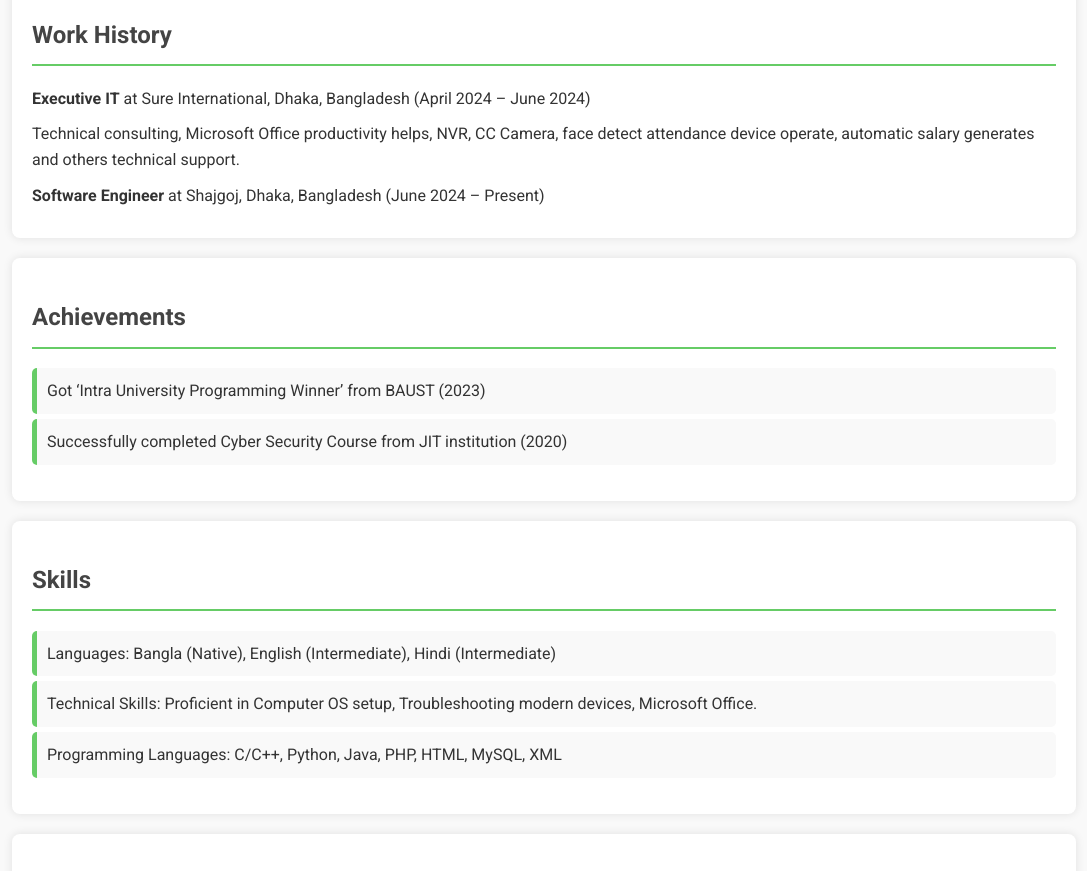
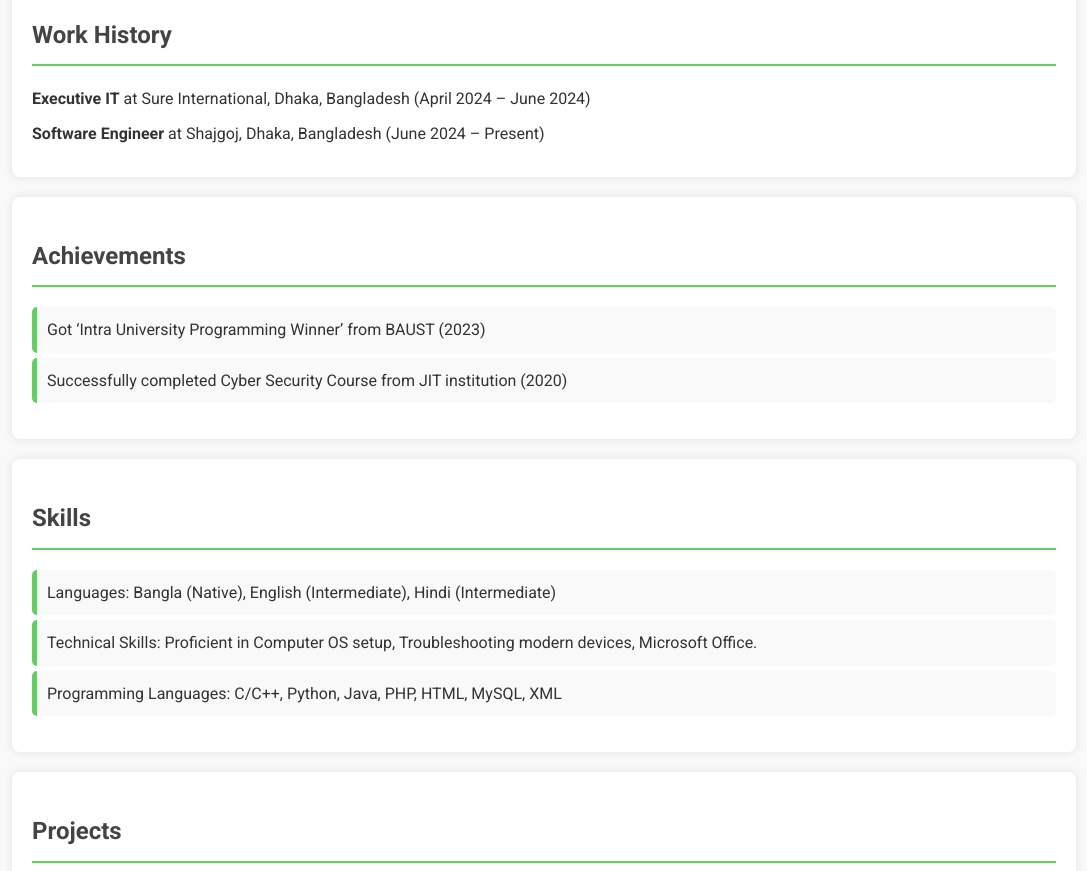
Before and after one commit to aliarman1/aliarman1.github.io, a plain HTML site: page index.html in a window 1280 px wide. Shown: the part 1900-2771 px from the top of the page, without its empty margins (96-1183 px from the left). Drawn offline with Linux system fonts and the light colour scheme.

Commit message:
Update index.html
Work Detailed removed

```diff
--- a/index.html
+++ b/index.html
@@ -192,7 +192,6 @@
     <section id="work" class="container content">
         <h2>Work History</h2>
         <p><strong>Executive IT</strong> at Sure International, Dhaka, Bangladesh (April 2024 – June 2024)</p>
-        <p>Technical consulting, Microsoft Office productivity helps, NVR, CC Camera, face detect attendance device operate, automatic salary generates and others technical support.</p>
         <p><strong>Software Engineer</strong> at Shajgoj, Dhaka, Bangladesh (June 2024 – Present)</p>
     </section>
 
```
